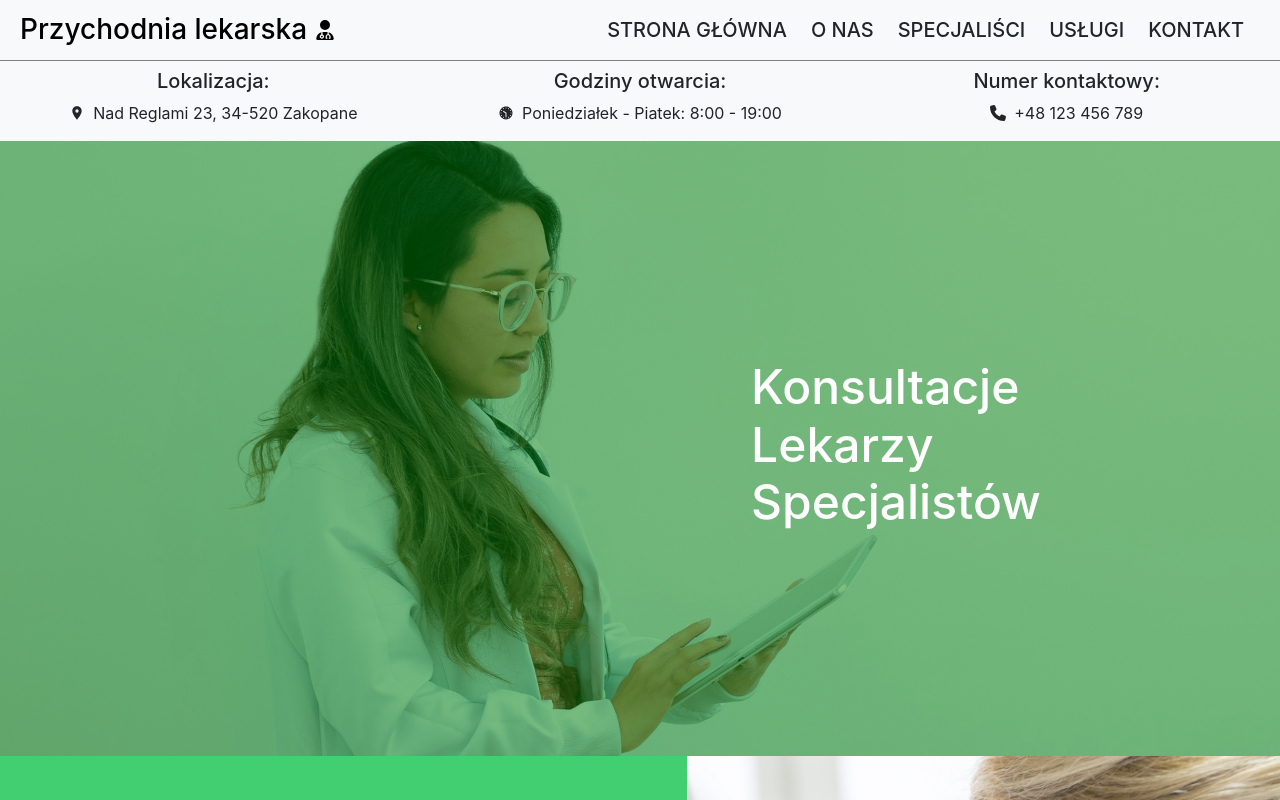
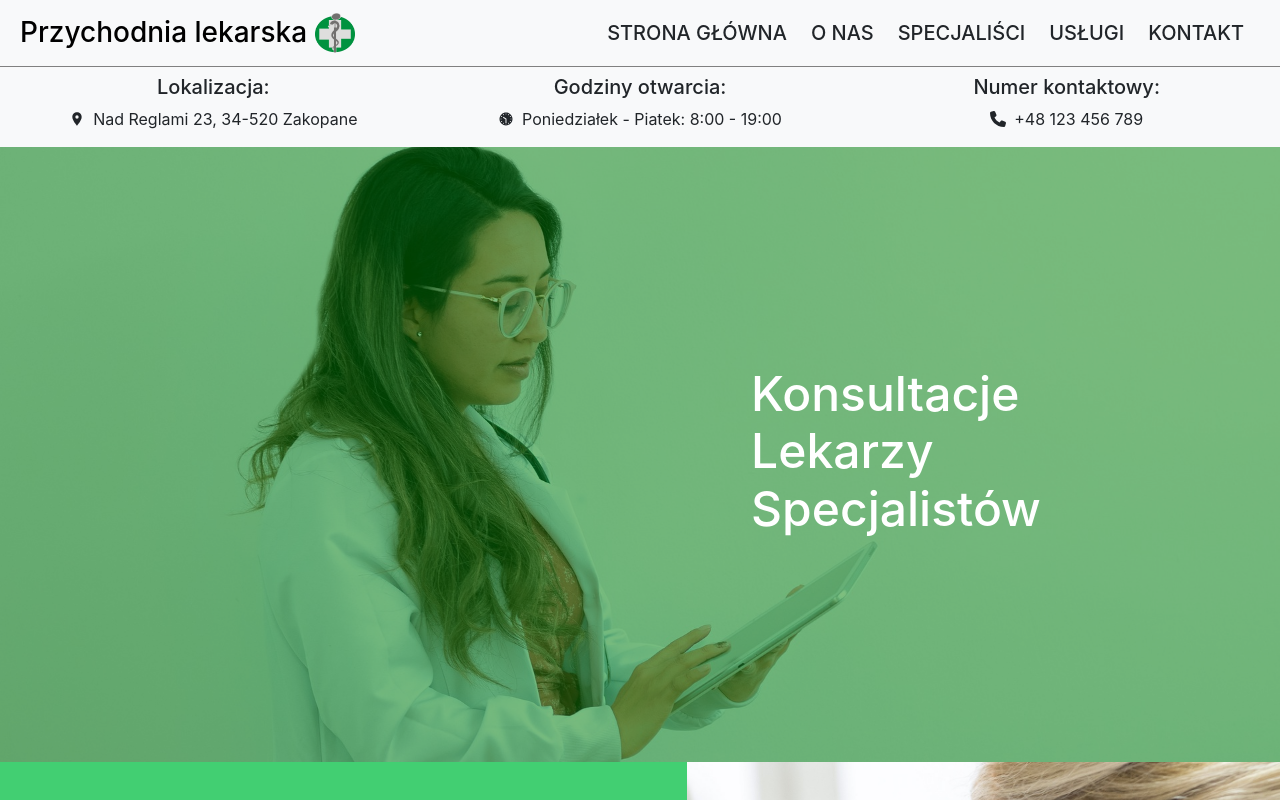
Before and after one commit to itamm15/react-clinic, a React (Create React App) app: page / in a window 1280 px wide. Shown: the top 800 px of the page. Built offline with nearby package versions, Linux system fonts and the light colour scheme.

Commit message:
chore: use logo instead of fa-icon

```diff
--- a/src/components/Menu/Menu.jsx
+++ b/src/components/Menu/Menu.jsx
@@ -1,8 +1,9 @@
 import { Navbar, Nav, Container, Row, Col } from 'react-bootstrap'
 import { Outlet } from 'react-router-dom';
-import { FaUserDoctor, FaPhone } from "react-icons/fa6";
+import { FaPhone } from "react-icons/fa6";
 import { MdPlace } from "react-icons/md";
 import { IoMdClock } from "react-icons/io";
+import clinicicon from "../../assets/clinic-icon.png";
 import "./Menu.css";
 
 const MENU_ITEMS = [
@@ -20,7 +21,7 @@ export function Menu() {
         <Container fluid>
           <Navbar.Brand className="d-flex align-items-center ms-2">
             <h3 className="me-2 mb-0">Przychodnia lekarska</h3>
-            <FaUserDoctor />
+            <img src={clinicicon} style={{ width: '40px', height: '40px'}} />
           </Navbar.Brand>
           <Navbar.Toggle id='basic-navbar-nav' />
           <Navbar.Collapse className="justify-content-end me-2" id="basic-navbar-nav">
```
Also changed, not shown: src/assets/clinic-icon.png (added).
